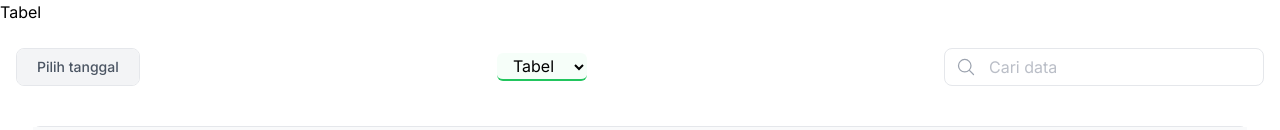
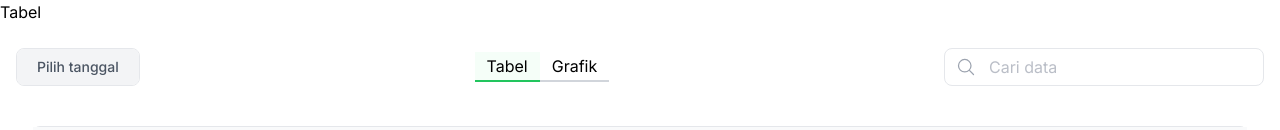
Before and after one commit to irfan-za/table-and-chartjs, a Next.js app: page /table in a window 1280 px wide. Shown: the top 130 px of the page. Built offline with nearby package versions, Linux system fonts and the light colour scheme.

Commit message:
style: update toggle button

```diff
--- a/src/components/ui/ReactTable.js
+++ b/src/components/ui/ReactTable.js
@@ -10,7 +10,6 @@ export default function ReactTable() {
   const [data, setData] = useState(dataJson)
   const [showDataType, setShowDataType] = useState('table')
   const [currentChart, setCurrentChart] = useState('line');
-  const showDataTypeRef = useRef(null);
   const chartTypeRef = useRef(null);
 
   // function find data
@@ -28,14 +27,15 @@ export default function ReactTable() {
           <div className="inline-flex overflow-hidden bg-white border rounded-lg rtl:flex-row-reverse mt-4 md:mt-0">
               <DatePicker/>
           </div>
-          <div>
-            <select
-            name="showDataType" ref={showDataTypeRef}
-            className="px-3 py-0.5 border-b-2 border-green-500 bg-green-100 bg-opacity-25 rounded-md focus:outline-none mt-4 md:mt-0"
-            onChange={()=> setShowDataType(showDataTypeRef.current?.value)}>
-              <option value="table">Tabel</option>
-              <option value="chart">Grafik</option>
-            </select>
+          <div className="flex items-end">
+            <button value={'table'} onClick={(e)=>setShowDataType(e.target.value)}
+            className={`${showDataType=='table' ? 'border-green-500 bg-green-100 bg-opacity-30' :' border-gray-300'} border-b-2 px-3 py-0.5 mt-4 md:mt-0`}>
+              Tabel
+            </button>
+            <button value={'chart'} onClick={(e)=>setShowDataType(e.target.value)}
+            className={`${showDataType=='chart' ? 'border-green-500 bg-green-100 bg-opacity-30' :' border-gray-300'} border-b-2 px-3 py-0.5 mt-4 md:mt-0`}>
+              Grafik
+            </button>
           </div>
           {
             showDataType==='table' ?
```
